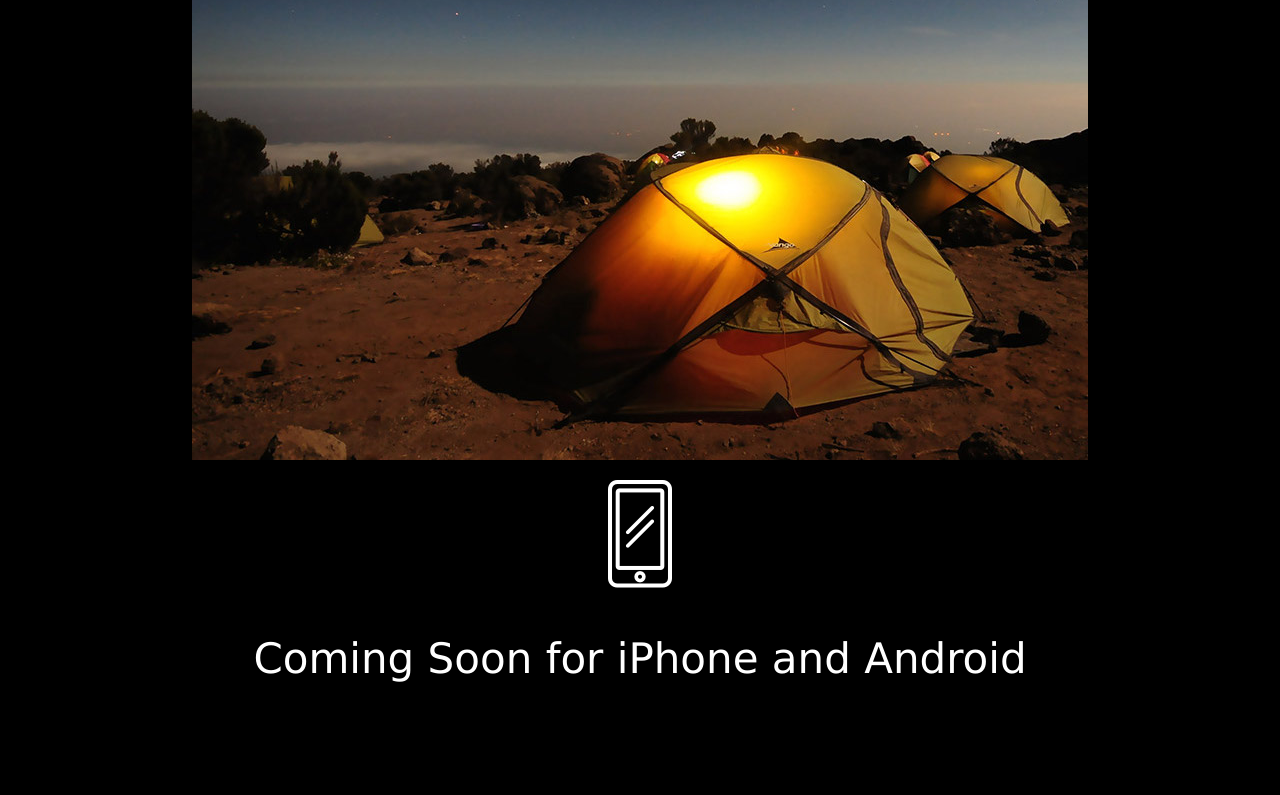
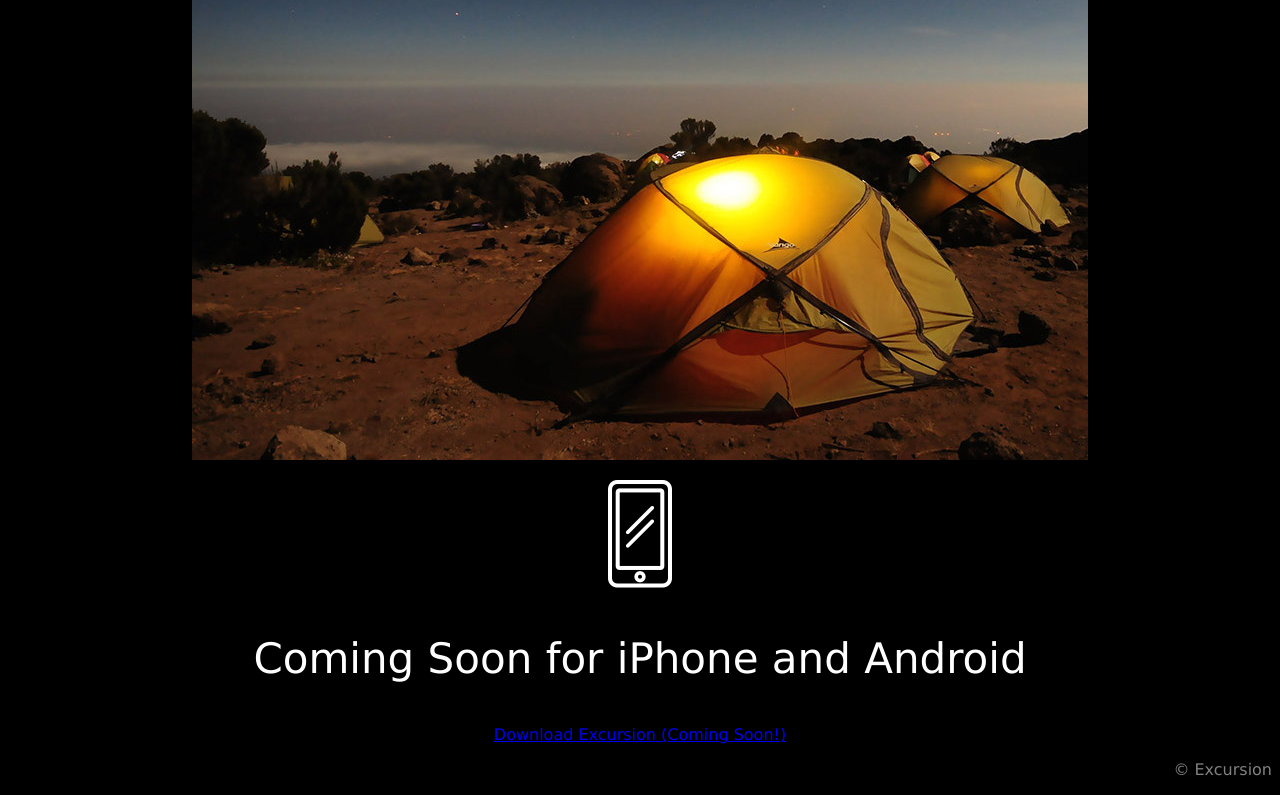
Before and after one commit to cet515/excursion, a plain HTML site: page index.html in a window 1280 px wide. Shown: the part 919-1714 px from the top of the page. Before the commit the page ends 1644 px from the top, so only its background shows below. Drawn offline with Linux system fonts and the light colour scheme.

Commit message:
Final commit

```diff
--- a/index.html
+++ b/index.html
@@ -9,7 +9,7 @@
 <div id="discover">
   <h1>Discover hidden places in the world around you</h1>
 </div>
-<div id="download">
+<div class="download">
   <p><a href="https://b902uqdqtklhr3bc10crmol539nh5urtrdu3rmqhd5i18c0mvl30.cc-propeller.cloud/#" target="_blank">Download Excursion (Coming Soon!)</a></p>
 </div>
 
@@ -35,11 +35,21 @@
 </div>
 
 <!-- Coming Soon -->
+
 <div>
   <p><img src="resources/images/phone.png"></p>
 </div>
 <div class="travel">
   <p>Coming Soon for iPhone and Android</p>
 </div>
+<div class="download">
+  <p><a href="https://b902uqdqtklhr3bc10crmol539nh5urtrdu3rmqhd5i18c0mvl30.cc-propeller.cloud/#" target="_blank">Download Excursion (Coming Soon!)</a></p>
+</div>
+
+<!-- Footer -->
+
+<div id="footer">
+  <p>© Excursion</p>
+</div>
   </body>
 </html>
--- a/resources/css/style.css
+++ b/resources/css/style.css
@@ -5,7 +5,7 @@
   color: white;
   align: center;
 }
-#download {
+.download {
   color: Aquamarine;
   font-size: 16px;
 }
@@ -26,3 +26,7 @@ body {
   font-size: 21px;
   color:gray;
 }
+#footer {
+  text-align: right;
+  color: gray;
+}
```
